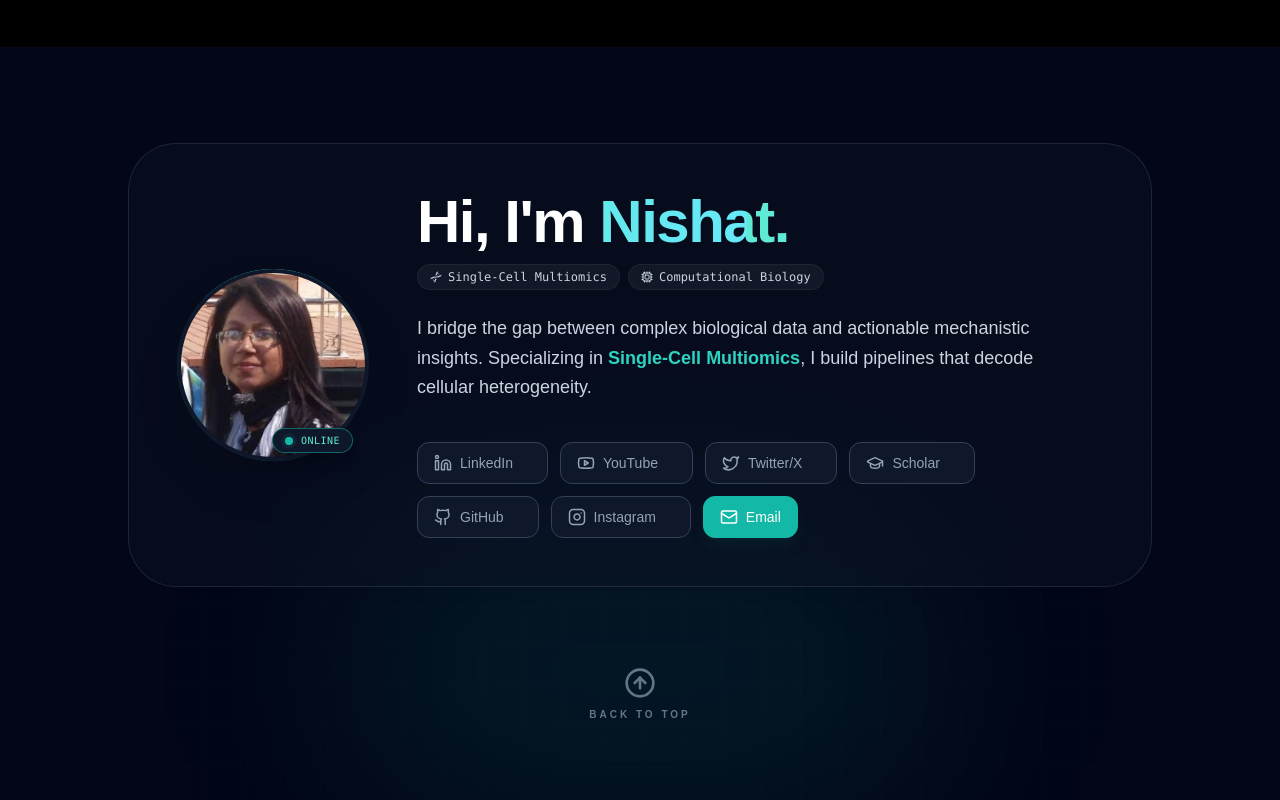
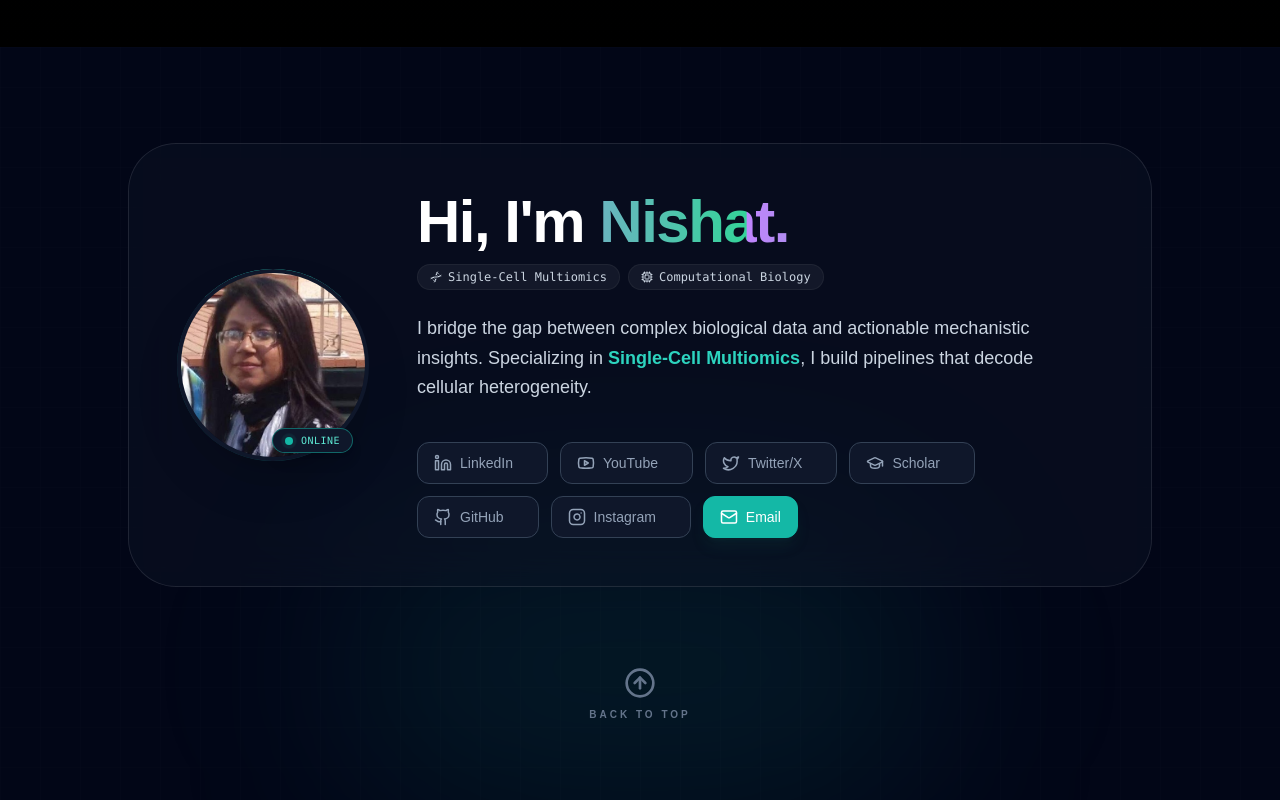
Before and after one commit to uqnsarke/multiome_academy, a Next.js app: page / in a window 1280 px wide. Shown: the part 3541-4341 px from the top of the page. Built offline with nearby package versions, Linux system fonts and the light colour scheme.

Commit message:
Update AboutSection.tsx

```diff
--- a/components/AboutSection.tsx
+++ b/components/AboutSection.tsx
@@ -50,7 +50,8 @@ export default function AboutSection() {
 
               <div>
                 <h2 className="text-4xl md:text-6xl font-extrabold tracking-tight mb-3">
-                  Hi, I'm <span className="text-transparent bg-clip-text bg-gradient-to-r from-teal-300 to-cyan-300 animate-text-shimmer">Nishat.</span>
+                  {/* RESTORED: Purple to Emerald Gradient Animation */}
+                  Hi, I'm <span className="text-transparent bg-clip-text bg-gradient-to-r from-purple-400 to-emerald-400 animate-text-shimmer">Nishat.</span>
                 </h2>
 
                 {/* ID Chips */}
```
